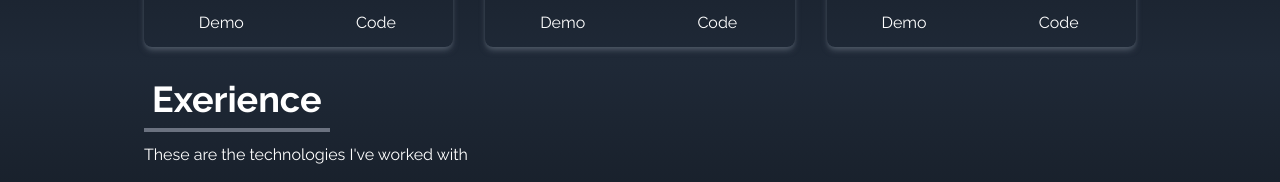
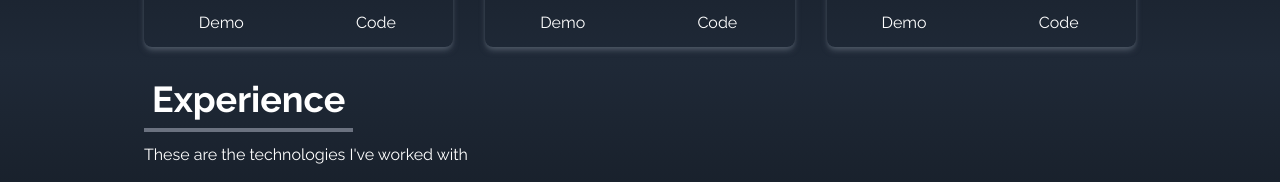
Before and after one commit to GerardoIsaac/Portfolio, a React (Create React App) app: page / in a window 1280 px wide. Shown: the part 1821-2003 px from the top of the page. Built offline with nearby package versions, Linux system fonts and the light colour scheme.

Commit message:
functional prototype done

```diff
--- a/package.json
+++ b/package.json
@@ -10,6 +10,7 @@
     "react-dom": "^18.2.0",
     "react-icons": "^4.7.1",
     "react-scripts": "5.0.1",
+    "react-scroll": "^1.8.9",
     "web-vitals": "^2.1.4"
   },
   "scripts": {
--- a/src/components/Experience.jsx
+++ b/src/components/Experience.jsx
@@ -8,7 +8,7 @@ import Graphql from "../assets/graphql.png";
 import Tailwind from "../assets/tailwind.png";
 import Github from "../assets/github.png";
 
-const Exerience = () => {
+const Experience = () => {
   const skills = [
     {
       id: 1,
@@ -62,7 +62,7 @@ const Exerience = () => {
 
   return (
     <div
-      name="Experience"
+      name="experience"
       className="bg-gradient-to-b
     from-gray-800 to-black w-full"
     >
@@ -75,7 +75,7 @@ const Exerience = () => {
             className="text-4xl font-bold border-b-4
           border-gray-500 p-2 inline"
           >
-            Exerience
+            Experience
           </p>
           <p className="py-6">These are the technologies I've worked with</p>
         </div>
@@ -102,4 +102,4 @@ const Exerience = () => {
   );
 };
 
-export default Exerience;
+export default Experience;
--- a/src/components/Home.jsx
+++ b/src/components/Home.jsx
@@ -1,6 +1,7 @@
 import React from "react";
 import HeroImage from "../assets/heroImage.jpg";
 import { TiArrowRightOutline } from "react-icons/ti";
+import { Link } from "react-scroll";
 
 const Home = () => {
   return (
@@ -22,16 +23,19 @@ const Home = () => {
             on web apps using technologies like React and Tailwind.
           </p>
           <div>
-            <button
+            <Link
+              to="portfolio"
+              smooth
+              duration={500}
               className="group text-white w-fit px-6 py-3 my-2 flex
               items-center rounded-md bg-gradient-to-r from-cyan-500
               to-blue-500 cursor-pointer"
             >
               Portfolio
               <span className="group-hover:rotate-90 duration-300">
-                <TiArrowRightOutline size={25} className='ml-1' />
+                <TiArrowRightOutline size={25} className="ml-1" />
               </span>
-            </button>
+            </Link>
           </div>
         </div>
 
--- a/src/components/NavBar.jsx
+++ b/src/components/NavBar.jsx
@@ -1,5 +1,6 @@
 import React, { useState } from "react";
 import { FaBars, FaTimes } from "react-icons/fa";
+import { Link } from "react-scroll";
 
 const NavBar = () => {
   const [nav, setNav] = useState(false);
@@ -28,8 +29,10 @@ const NavBar = () => {
   ];
 
   return (
-    <div className="flex justify-between items-center px-4 bg-black w-full h-20
-    text-white fixed z-10">
+    <div
+      className="flex justify-between items-center px-4 bg-black w-full h-20
+    text-white fixed z-10"
+    >
       <div>
         <h1 className="text-5xl font-signature ml-2">Gerardo Castañeda</h1>
       </div>
@@ -41,7 +44,9 @@ const NavBar = () => {
             className="px-4 cursor-pointer capitalize font-medium text-gray-500
             hover:scale-105 hover:text-white duration-200"
           >
-            {link}
+            <Link to={link} smooth duration={500}>
+              {link}
+            </Link>
           </li>
         ))}
       </ul>
@@ -63,7 +68,14 @@ const NavBar = () => {
               key={id}
               className="cursor-pointer capitalize py-6 text-4xl hover:text-white"
             >
-              {link}
+              <Link
+                to={link}
+                onClick={() => setNav(!nav)}
+                smooth
+                duration={500}
+              >
+                {link}
+              </Link>
             </li>
           ))}
         </ul>
```
